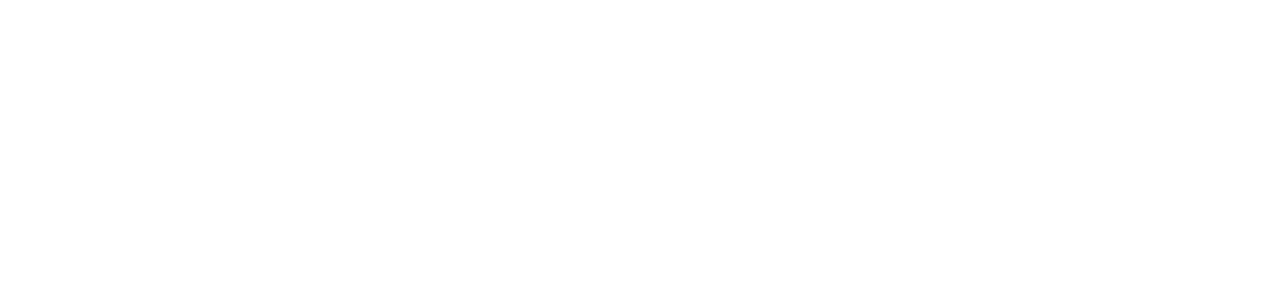
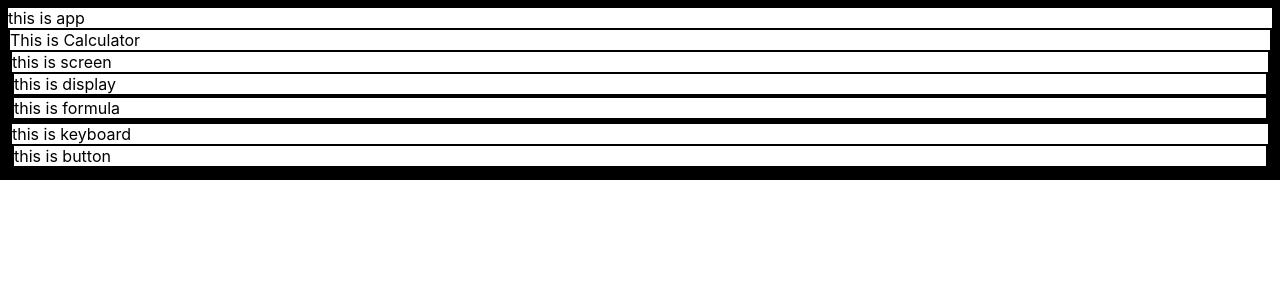
Before and after one commit to markoter/javascript-calculator, a React (Create React App) app: page / in a window 1280 px wide. Shown: the top 300 px of the page. Built offline with nearby package versions, Linux system fonts and the light colour scheme.

Commit message:
create structure

```diff
--- a/src/App.js
+++ b/src/App.js
@@ -1,8 +1,10 @@
+import Calculator from "./Calculator";
 
 function App() {
   return (
     <div className="App">
-
+      this is app
+      <Calculator />
     </div>
   );
 }
--- /dev/null
+++ b/src/Button.js
@@ -0,0 +1,9 @@
+const Button = () => {
+    return(
+        <div id="button">
+            this is button
+        </div>
+    )
+}
+
+export default Button
--- /dev/null
+++ b/src/Calculator.js
@@ -0,0 +1,14 @@
+import Keyboard from "./Keyboard"
+import Screen from "./Screen"
+
+const Calculator = () => {
+    return(
+        <div id="calculator">
+            This is Calculator
+            <Screen />
+            <Keyboard />
+        </div>
+    )
+}
+
+export default Calculator
--- /dev/null
+++ b/src/Display.js
@@ -0,0 +1,10 @@
+const Display = () => {
+    return(
+        <div id="display">
+            this is display
+
+        </div>
+    )
+}
+
+export default Display
--- /dev/null
+++ b/src/Formula.js
@@ -0,0 +1,9 @@
+const Formula = () => {
+    return(
+        <div id="formula">
+            this is formula
+        </div>
+    )
+}
+
+export default Formula
--- /dev/null
+++ b/src/Keyboard.js
@@ -0,0 +1,11 @@
+import Button from "./Button"
+const Keyboard = () => {
+    return(
+        <div id="keyboard">
+            this is keyboard
+            <Button />
+        </div>
+    )
+}
+
+export default Keyboard
--- /dev/null
+++ b/src/Screen.js
@@ -0,0 +1,14 @@
+import Formula from "./Formula"
+import Display from "./Display"
+
+const Screen = () => {
+    return(
+        <div id="screen">
+            this is screen
+            <Display />
+            <Formula />
+        </div>
+    )
+}
+
+export default Screen
--- a/src/index.css
+++ b/src/index.css
@@ -7,4 +7,8 @@
 
 code {
   font-family: source-code-pro, Menlo, Monaco, Consolas, "Courier New", monospace;
+}
+
+* {
+  border: 2px solid black;
 }/*# sourceMappingURL=index.css.map */
--- a/src/index.scss
+++ b/src/index.scss
@@ -11,3 +11,6 @@
   font-family: source-code-pro, Menlo, Monaco, Consolas, 'Courier New',
     monospace;
 }
+* {
+  border: 2px solid black;
+}
```
Also changed, not shown: 1 other file (tests, documents, lock files or other folders).
